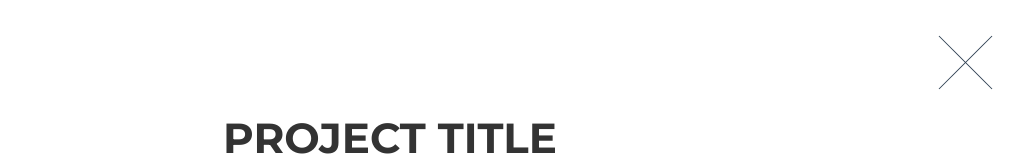
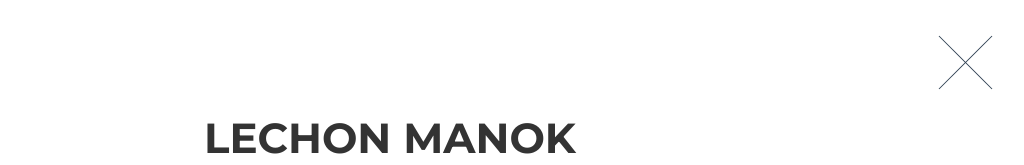
Before and after one commit to nathanielestrada/Foods, a website: page index.html in a window 1280 px wide. Both pictures are taken after a click on the link 250 px from the left and 1108 px from the top of the page. Shown: the part 708-873 px from the top of the page, without its empty margins (250-1274 px from the left). Drawn offline with nearby package versions, Linux system fonts and the light colour scheme.

Commit message:
Update index.html

```diff
--- a/index.html
+++ b/index.html
@@ -162,7 +162,7 @@
                 <div class="row">
                     <div class="col-lg-8 col-lg-offset-2">
                         <div class="modal-body">
-                            <h2>Project Title</h2>
+                            <h2>Lechon Manok</h2>
                             <hr class="star-primary">
                             <img src="ma1.jpg" src="ma2.jpg" src="ma3.jpg" class="img-responsive img-centered" alt="">
                             <p>Lechon manok is a roasted whole chicken over live charcoals. Compared to oven roasted chicken,
@@ -203,7 +203,7 @@
                 <div class="row">
                     <div class="col-lg-8 col-lg-offset-2">
                         <div class="modal-body">
-                            <h2>Project Title</h2>
+                            <h2>Street Foods</h2>
                             <hr class="star-primary">
                             <img src="st1.jpg" src="st2.jpg" src="st3.jpg" src="st4.jpg" src="st5.jpg" class="img-responsive img-centered" alt="">
                             <p></p>
@@ -234,7 +234,7 @@
                 <div class="row">
                     <div class="col-lg-8 col-lg-offset-2">
                         <div class="modal-body">
-                            <h2>Project Title</h2>
+                            <h2>Deserts</h2>
                             <hr class="star-primary">
                             <img src="dessert1.jpg" src="dessert1.jpg" src= "dessert2.jpg"src= "dessert3.jpg"src= "dessert4.jpg" src="dessert5.jpg" class="img-responsive img-centered" alt="">
                             <p></p>
```
